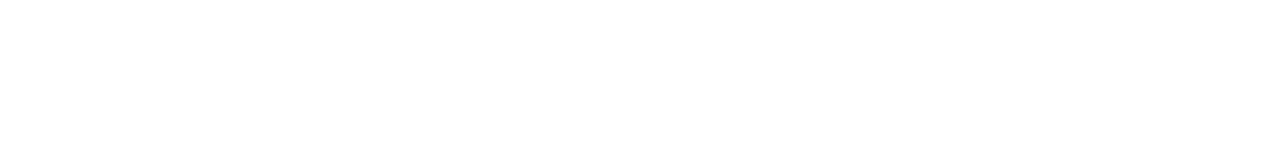
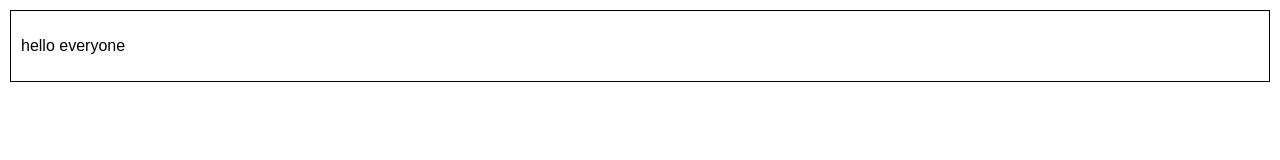
Before and after one commit to lawmay/audio-visualizer, a website: page app/index.html in a window 1280 px wide. Drawn offline with nearby package versions, Linux system fonts and the light colour scheme.

Commit message:
add style.css and basic css implementation

```diff
--- a/app/index.html
+++ b/app/index.html
@@ -8,10 +8,20 @@
   <script src="bower_components/jquery/dist/jquery.min.js" charset="utf-8"></script>
   <script src="bower_components/underscore/underscore.js" charset="utf-8"></script>
 
+  <link rel="stylesheet" type="text/css" href="styles/style.css">
 
 </head>
 <body>
   <script src="app.js"></script>
 
+
+  <div class="container">
+
+    <p>hello everyone</p>
+
+
+
+  </div>
+
 </body>
 </html>
--- /dev/null
+++ b/app/styles/style.css
@@ -0,0 +1,11 @@
+body {
+  padding: 0;
+  margin: 0;
+  font-family: sans-serif;
+}
+
+.container {
+  padding: 10px;
+  margin: 10px;
+  border: 1px solid black;
+}
```
